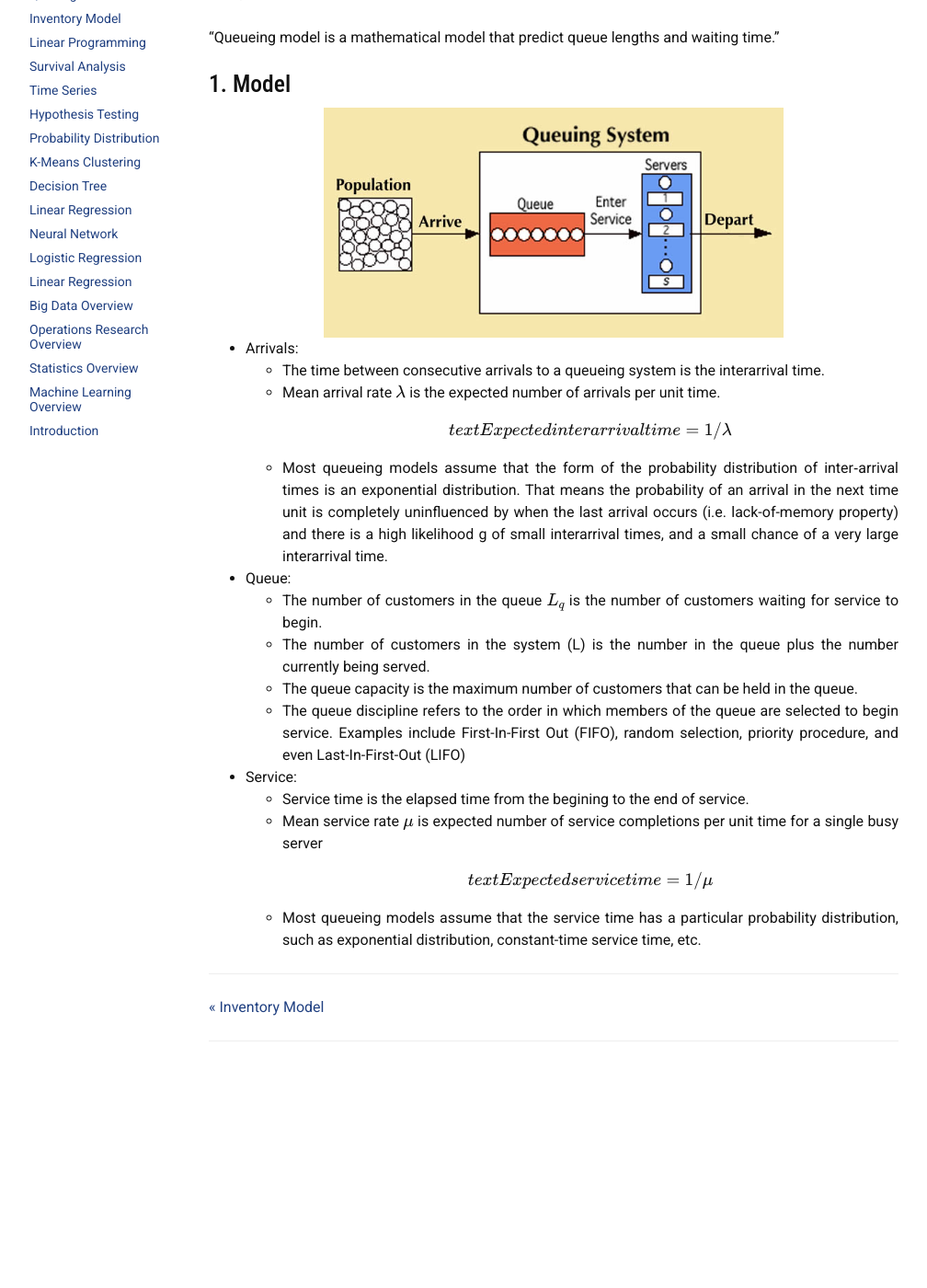
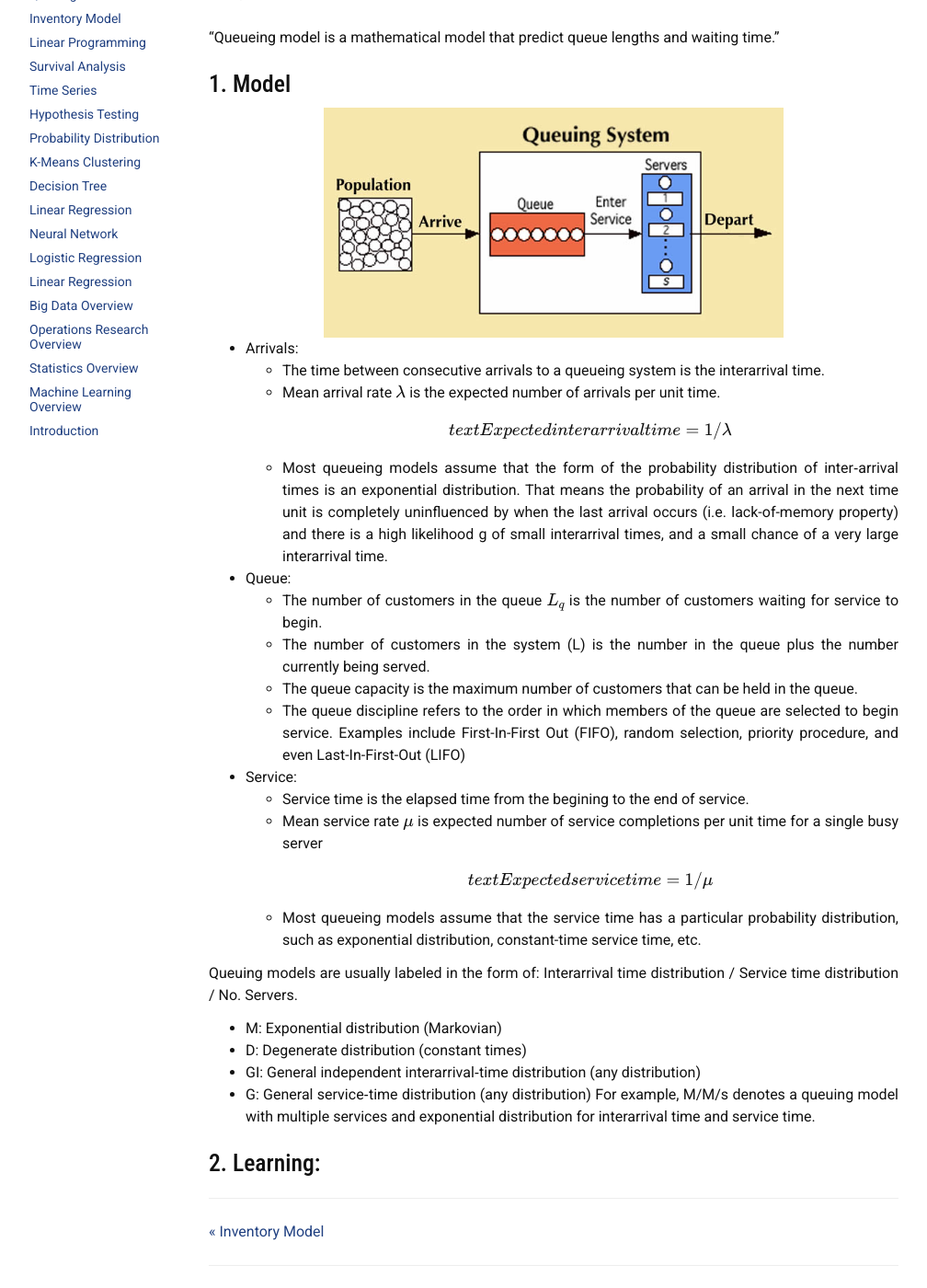
Before and after one commit to liambll/blog-archive, a Jekyll site: the page built from _posts/2017-07-02-queuing-model.markdown, in a window 1280 px wide and 1400 px high, scrolled down 218 px. Shown: the whole window at 92% size, without its empty margins (38-1046 px from the left). Built offline with Jekyll 4.4.1, drawn with Linux system fonts in a browser that asks for light colours; nearby versions of some CDN libraries; formulas are drawn with MathJax 3; comment, search, counter and statistics services are not loaded; before the commit the page ends 1374 px from its top, so only the background shows below that.

Commit message:
Update 2017-07-02-queuing-model.markdown

```diff
--- a/_posts/2017-07-02-queuing-model.markdown
+++ b/_posts/2017-07-02-queuing-model.markdown
@@ -26,7 +26,7 @@ summary: Queueing model is a mathematical model that predict queue lengths and w
   * The time between consecutive arrivals to a queueing system is the interarrival time.
   * Mean arrival rate \\(\lambda\\) is the expected number of arrivals per unit time.
 \\[
-text{Expected interarrival time} = 1/\lambda
+{text{Expected interarrival time}} = 1/\lambda
 \\]
   * Most queueing models assume that the form of the probability distribution of inter‐arrival times is an exponential distribution. That means the probability of an arrival in the next time unit is completely uninfluenced by when the last arrival occurs (i.e. lack-of-memory property) and there is a high likelihood g of small interarrival times, and a small chance of a very large interarrival time.
 * Queue:
@@ -38,6 +38,15 @@ text{Expected interarrival time} = 1/\lambda
   * Service time is the elapsed time from the begining to the end of service.
   * Mean service rate \\(\mu\\) is expected number of service completions per unit time for a single busy server
 \\[
-text{Expected service time} = 1/\mu
+{text{Expected service time}} = 1/\mu
 \\]
   * Most queueing models assume that the service time has a particular probability distribution, such as exponential distribution, constant-time service time, etc.
+
+Queuing models are usually labeled in the form of: Interarrival time distribution / Service time distribution / No. Servers.
+  * M: Exponential distribution (Markovian)
+  * D: Degenerate distribution (constant times)
+  * GI: General independent interarrival‐time distribution (any distribution)
+  * G: General service‐time distribution (any distribution)
+For example, M/M/s denotes a queuing model with multiple services and exponential distribution for interarrival time and service time.
+
+## 2. Learning:
```
